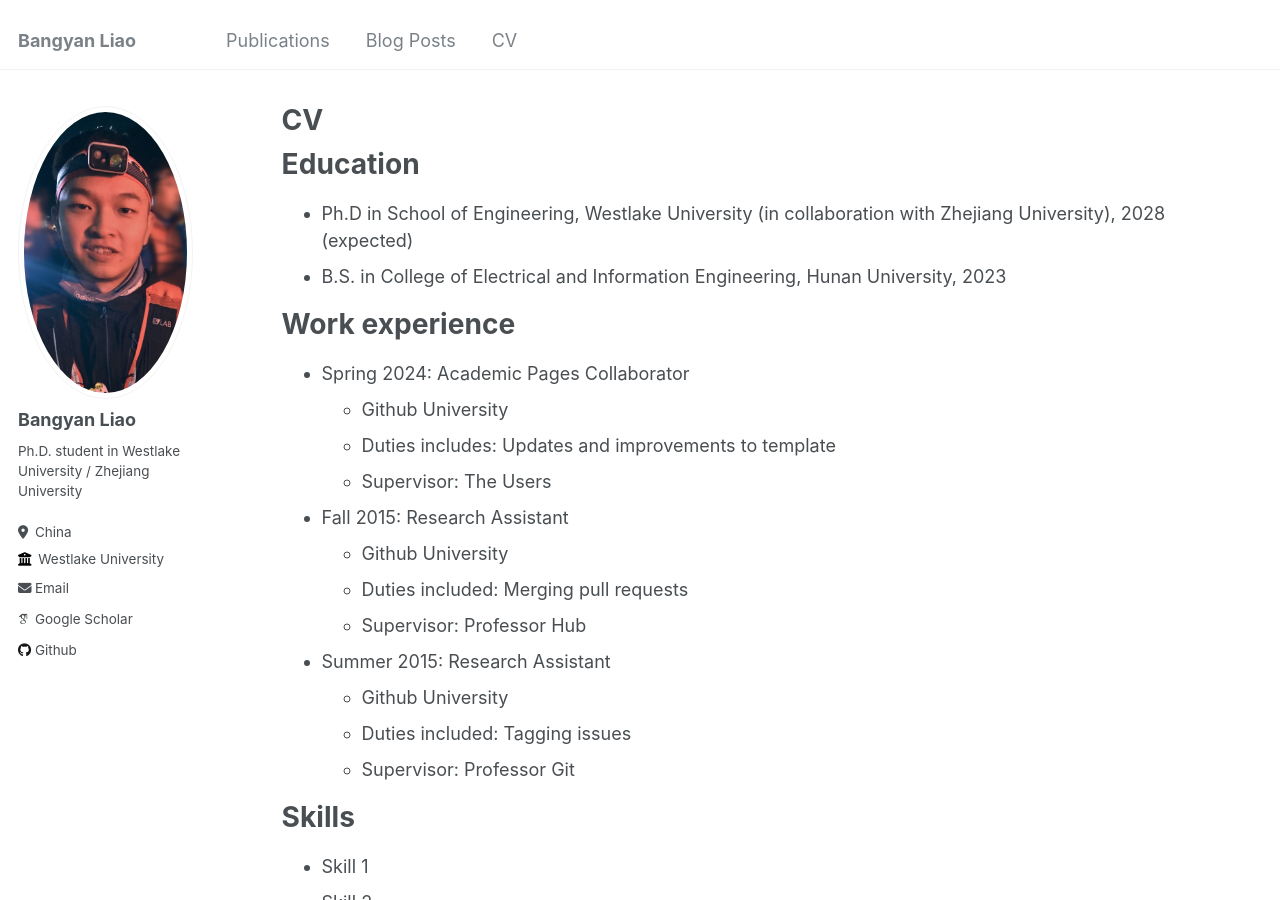
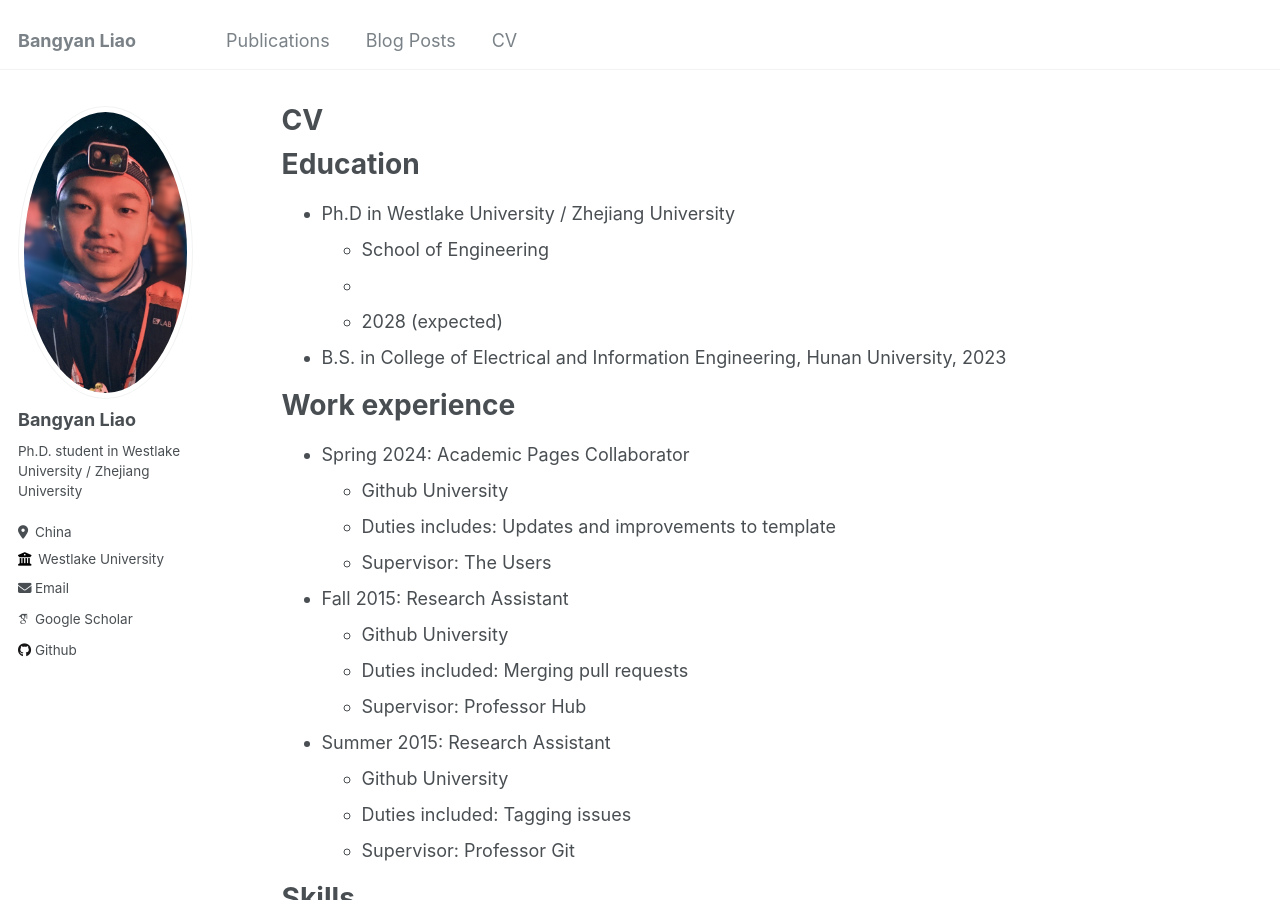
Before and after one commit to bangyan101/bangyan101.github.io, a Jekyll site: the page built from _pages/cv.md, in a window 1280 px wide and 900 px high. Built offline with Jekyll 4.4.1, drawn with Linux system fonts in a browser that asks for light colours; some web fonts are replaced.

Commit message:
Update cv.md

```diff
--- a/_pages/cv.md
+++ b/_pages/cv.md
@@ -11,7 +11,10 @@ redirect_from:
 
 Education
 ======
-* Ph.D in School of Engineering, Westlake University (in collaboration with Zhejiang University), 2028 (expected)
+* Ph.D in Westlake University / Zhejiang University
+  * School of Engineering
+  *
+  * 2028 (expected)
 * B.S. in College of Electrical and Information Engineering, Hunan University, 2023
 
 Work experience
```
